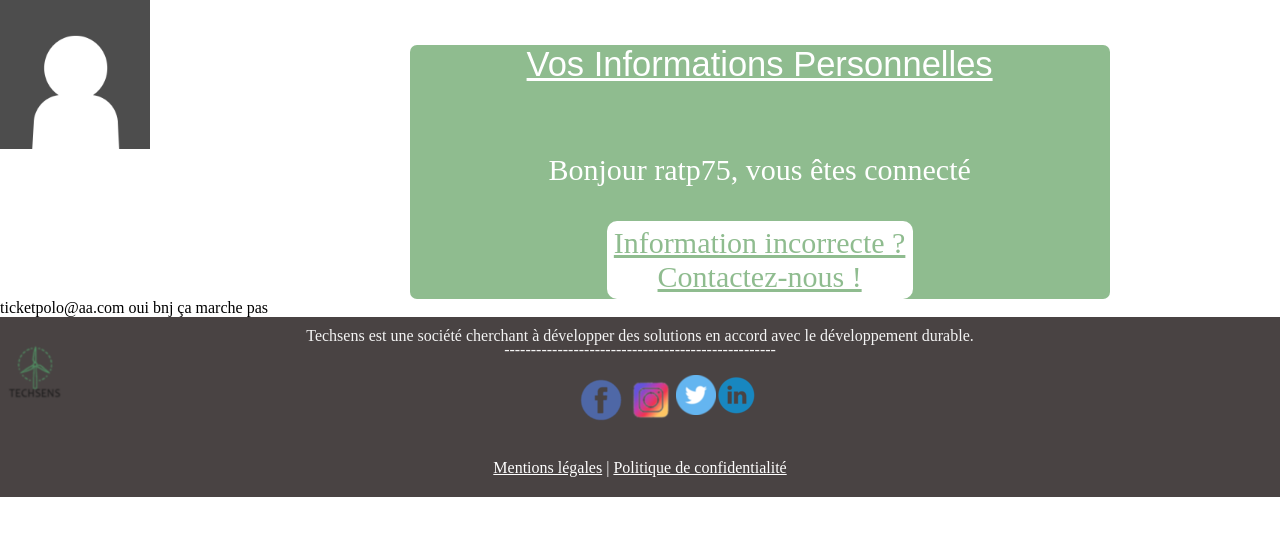
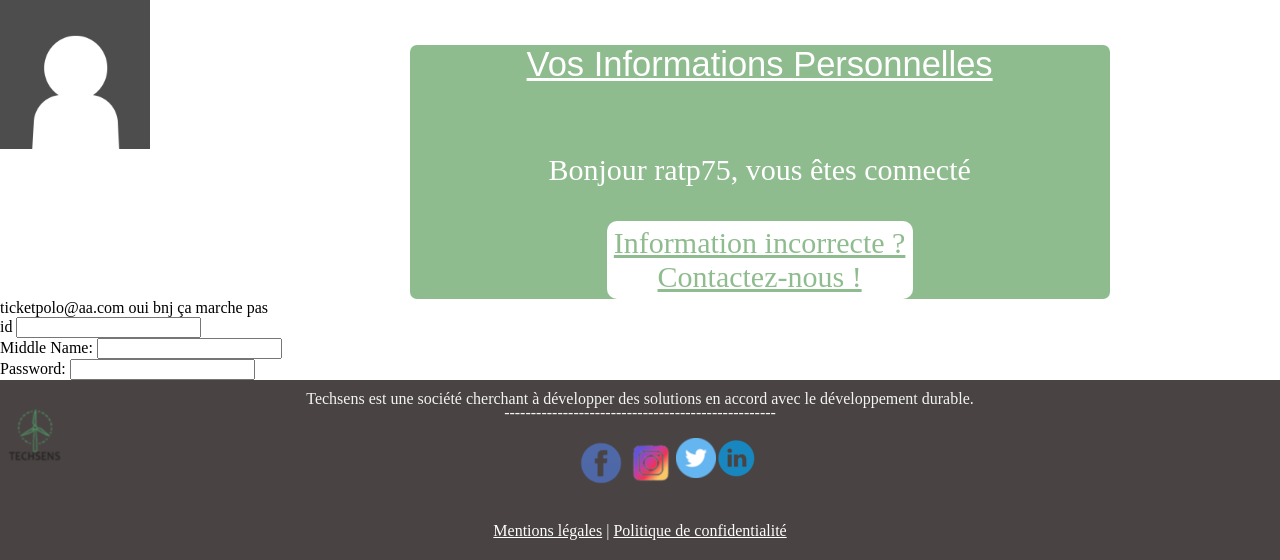
Before and after one commit to YNSBNL/GREENWARE, a PHP site: page /adminespace.php in a window 1280 px wide. Shown: the part 245-805 px from the top of the page. Before the commit the page ends 742 px from the top, so only its background shows below. Run offline with PHP 8.4, Linux system fonts and the light colour scheme; a user stored in the database is signed in; data comes from the database, SQL or seed files in the repository.

Commit message:
khalilmaj2
Co-Authored-By: YNSBNL <92267359+YNSBNL@users.noreply.github.com>

```diff
--- a/Techsens/adminespace.php
+++ b/Techsens/adminespace.php
@@ -79,6 +79,24 @@
  echo "</table>";
  mysqli_close($con);
 ?>
+
+<form name = "form1" action="config3.php" method = "post" enctype = "multipart/form-data" >
+            <div class = "container">
+                <div class = "form_group">
+                    <label>id</label>
+                    <input type = "text" name = "fname" value = "" required/>
+                </div>
+                <div class = "username">
+                    <label>Middle Name:</label>
+                    <input type = "text" name = "mname" value = "" required />
+                </div>
+
+                <div class = "form_group">
+                    <label>Password:</label>
+                    <input type = "password" name = "pwd" value = "" required/>
+                </div>
+            </div>
+        </form>
 <div class="footer2">
         <div class="foot">Techsens est une société cherchant à développer des solutions en accord avec le développement durable.</div>
         <img src="logoo.png" alt="photo du logo" />
```
Also changed, not shown: Techsens/config3.php (added).
